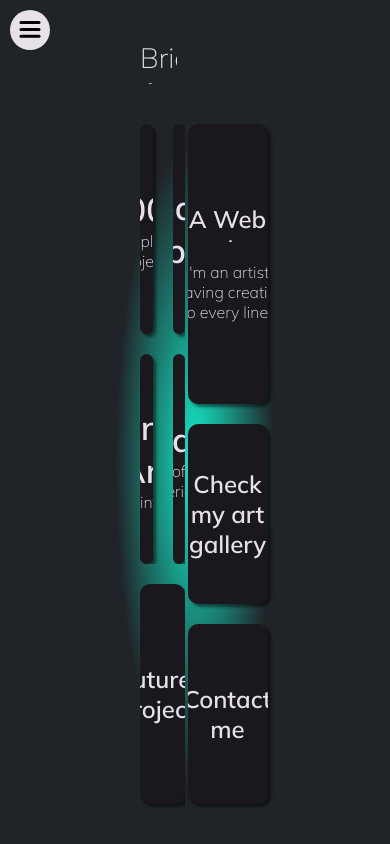
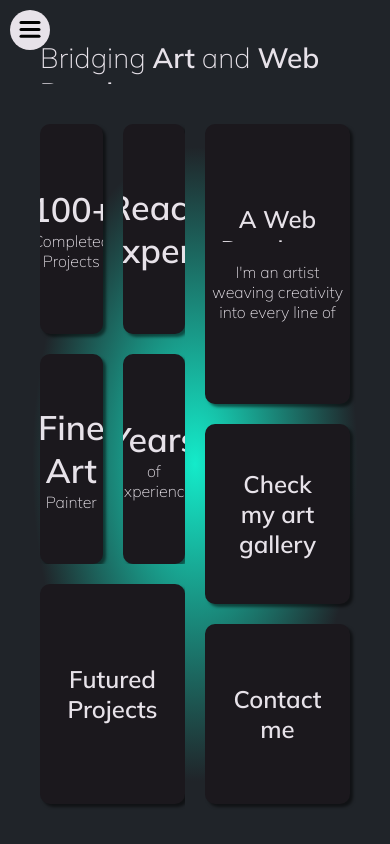
Before and after one commit to Lu-Smith/new_react_portfolio_sass, a React (Create React App) app: page / in a window 390 px wide. Built offline with nearby package versions, Linux system fonts and the light colour scheme.

Commit message:
Updated mobile styling of Home

```diff
--- a/src/styles/hero.scss
+++ b/src/styles/hero.scss
@@ -68,6 +68,10 @@
     bottom: 0;
     @include flex-direction(center, row);
 
+    @include mobile {
+        width: 100vw;
+    }
+
     .futuredContainer {
         flex: 1;
         height: 100%;
--- a/src/styles/navbar.scss
+++ b/src/styles/navbar.scss
@@ -23,6 +23,11 @@
     top: 40px;
     width: calc(100vw - 200px);
 
+    @include mobile {
+        width: 100vw;
+        @include flex-direction(center, column);
+    }
+
     h1 {
         flex:1;
         font-weight: 100;
```
